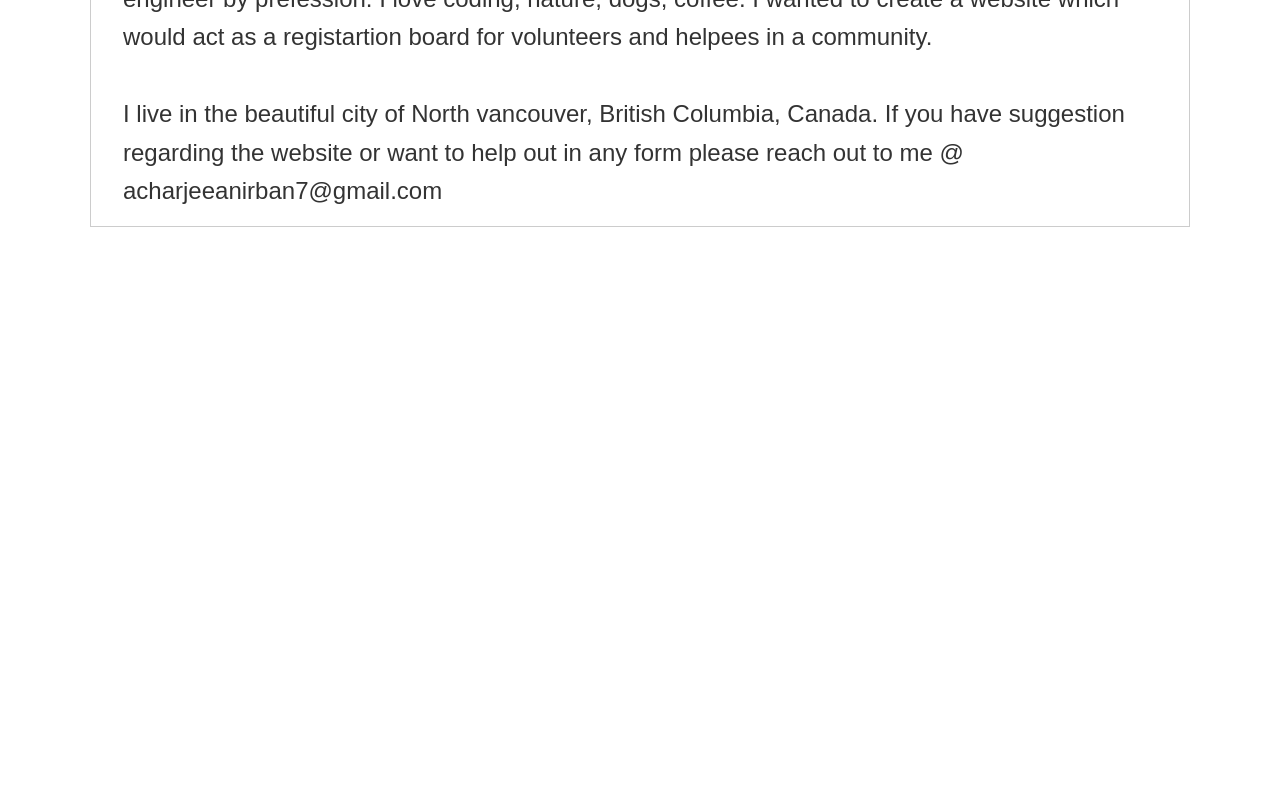
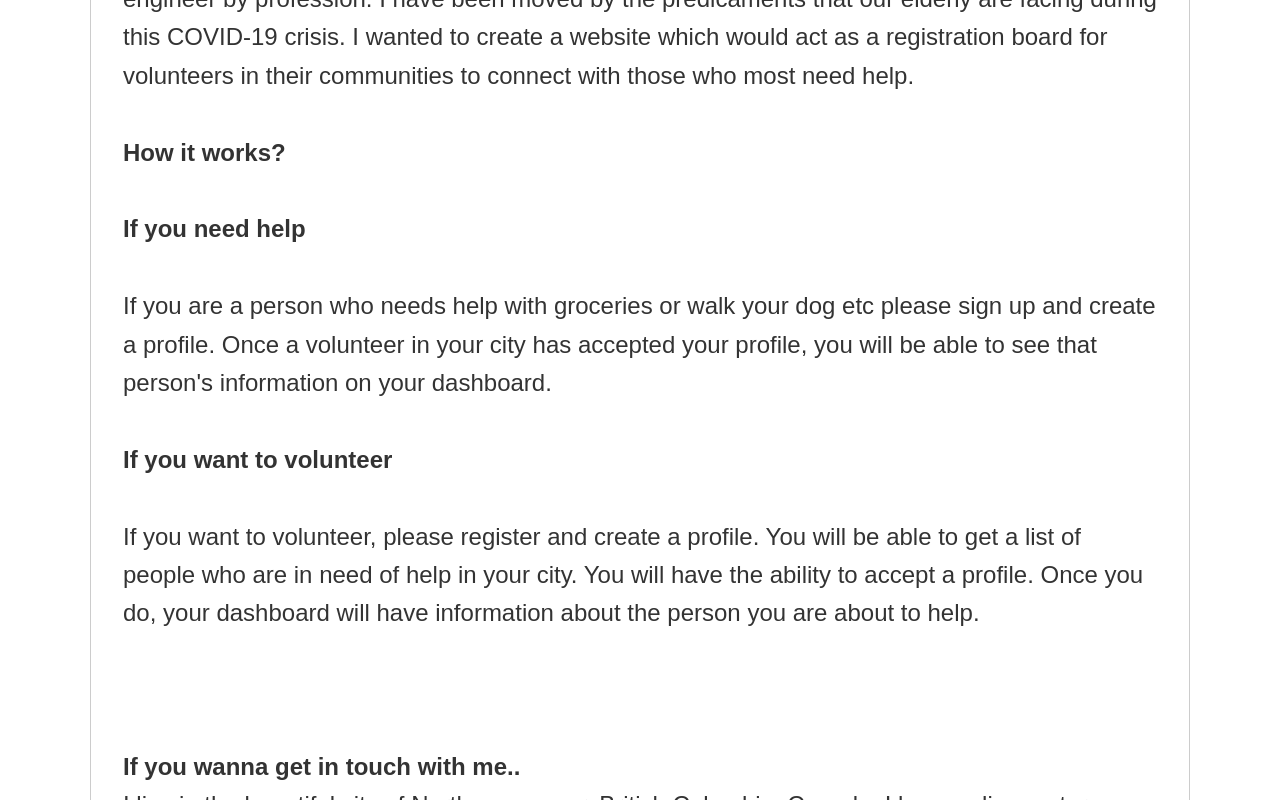
Before and after one commit to acharjeeanirban/good-samaritan, a React (Create React App) app in the folder client/: page /about_us in a window 1280 px wide. Shown: the part 1580-2380 px from the top of the page. Before the commit the page ends 1855 px from the top, so only its background shows below. Built offline with nearby package versions, Linux system fonts and the light colour scheme; no server answers.

Commit message:
about us page edits

```diff
--- a/client/src/components/misc/About_Us.js
+++ b/client/src/components/misc/About_Us.js
@@ -8,11 +8,39 @@ export const About_Us = () => {
             <p className="lead">
 
                 <br></br>
-                Hi, My name is Anirban Acharjee and I am the developer of this website. I am a software engineer by prefession. I love coding, nature, dogs, coffee.
-                I wanted to create a website which would act as a registartion board for volunteers and helpees in a community.
+                Hi, My name is Anirban Acharjee and I am the developer of this website. I am a software engineer by profession.
+                I have been moved by the predicaments that our elderly are facing during this COVID-19 crisis.
+                I wanted to create a website which would act as a registration board for volunteers in their communities to connect with those who most need help.
+
+                <br></br>
+
+                <br></br>
+                <h4>How it works?</h4>
+                <br></br>
+                <h4>If you need help</h4>
+                <br></br>
+                If you are a person who needs help with groceries or walk your dog etc please sign up and create a profile.
+                Once a volunteer in your city has accepted your profile, you will be able to see that person's information
+                on your dashboard.
+
                 <br></br>
                 <br></br>
-                I live in the beautiful city of North vancouver, British Columbia, Canada. If you have suggestion regarding the website
+
+                <h4>If you want to volunteer</h4>
+                <br></br>
+
+                If you want to volunteer, please register and create a profile. You will be able to get a list of people
+                who are in need of help in your city. You will have the ability to accept a profile. Once you do, your dashboard
+                will have information about the person you are about to help.
+
+                <br></br>
+                <br></br>
+                <br></br>
+
+
+                <br></br>
+                <h4>If you wanna get in touch with me..</h4>
+                I live in the beautiful city of North vancouver, British Columbia, Canada. I love coding, nature, dogs, coffee. If you have suggestion regarding the website
                 or want to help out in any form please reach out to me @ acharjeeanirban7@gmail.com
             </p>
         </Fragment>
```
